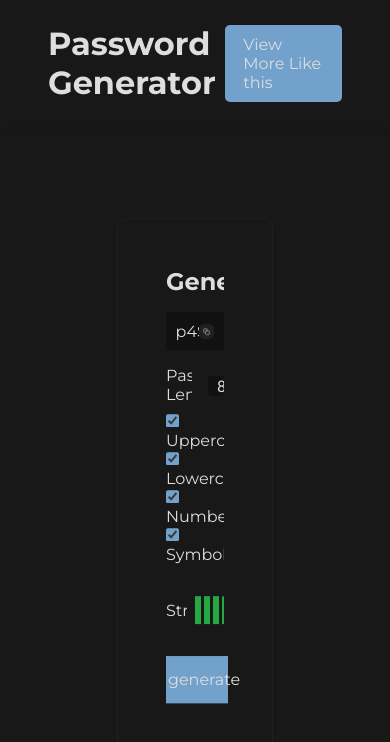
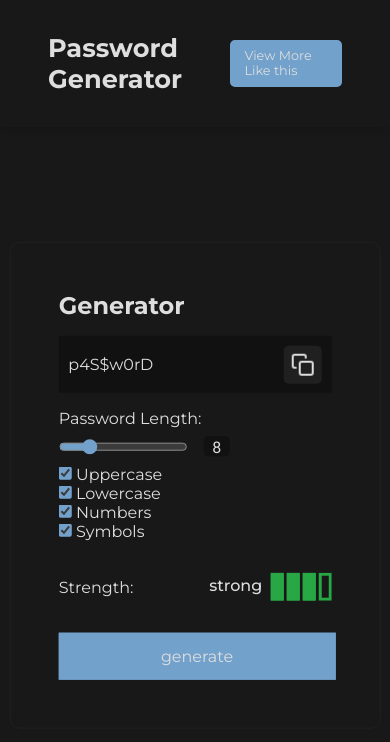
Before and after one commit to walidmh18/password-generator, a plain HTML site: page index.html in a window 390 px wide. Drawn offline with nearby package versions, Linux system fonts and the light colour scheme.

Commit message:
added responsiveness

```diff
--- a/index.html
+++ b/index.html
@@ -104,7 +104,7 @@
         </div>
         <div class="err"></div>
         <div class="strength">
-          <p>Strength</p>
+          <p>Strength:</p>
           <div class="strengthDisplay strong">
             <p id="strengthStatus">strong</p>
             <div></div>
--- a/style.css
+++ b/style.css
@@ -385,3 +385,39 @@ input{
    color: #dc3545;
    margin-top: 1rem;
 }
+header{
+   z-index: 100;
+}
+
+@media (max-width:1440px) {
+   .generator{
+      width: 60vw;
+   }
+}
+
+@media (max-width:1024px) {
+   .generator{
+      width: 75vw;
+   }
+}
+
+
+@media (max-width:768px) {
+   .generator{
+      width: 85vw;
+   }
+}
+
+@media (max-width:425px) {
+   .generator{
+      width: 95vw;
+   }
+   .length{
+      flex-direction: column;
+      align-items: flex-start;
+      gap: 0.5rem;
+   }
+   header{
+      font-size: 0.8rem;
+   }
+}
```
